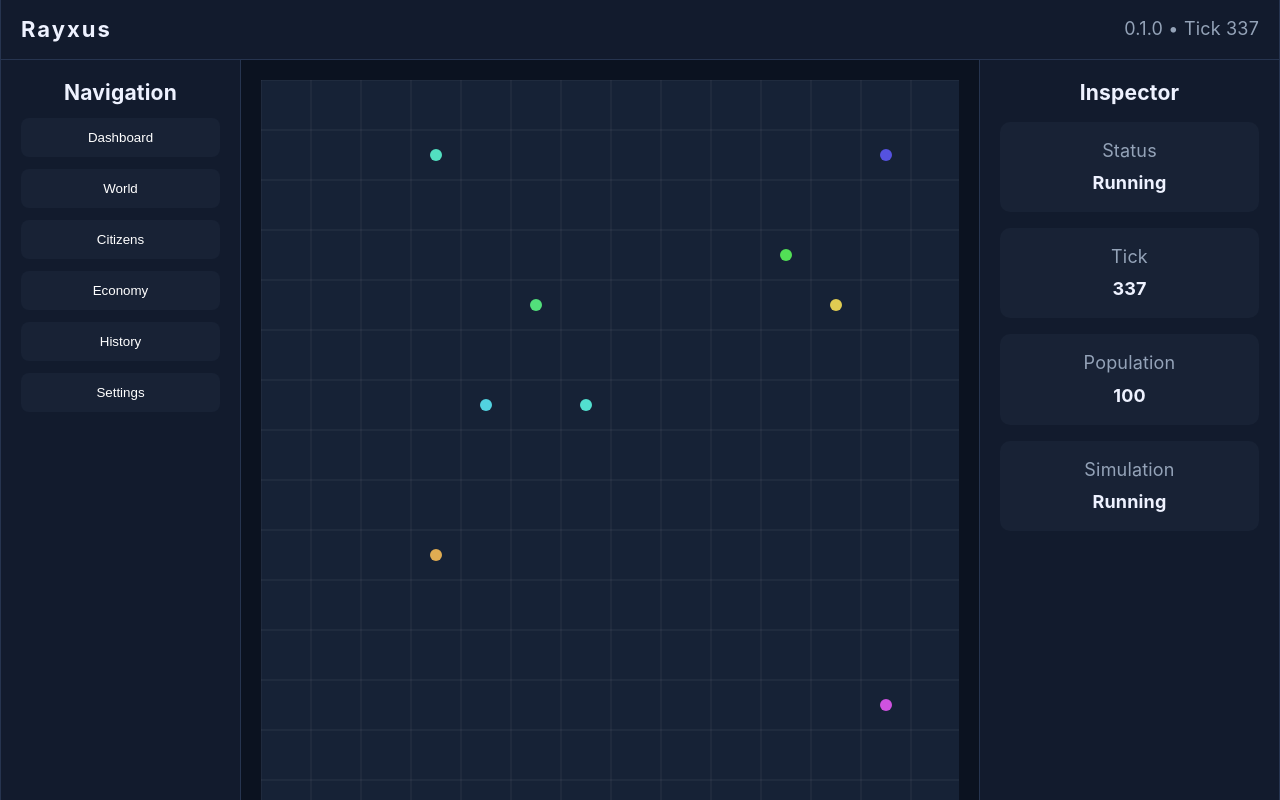
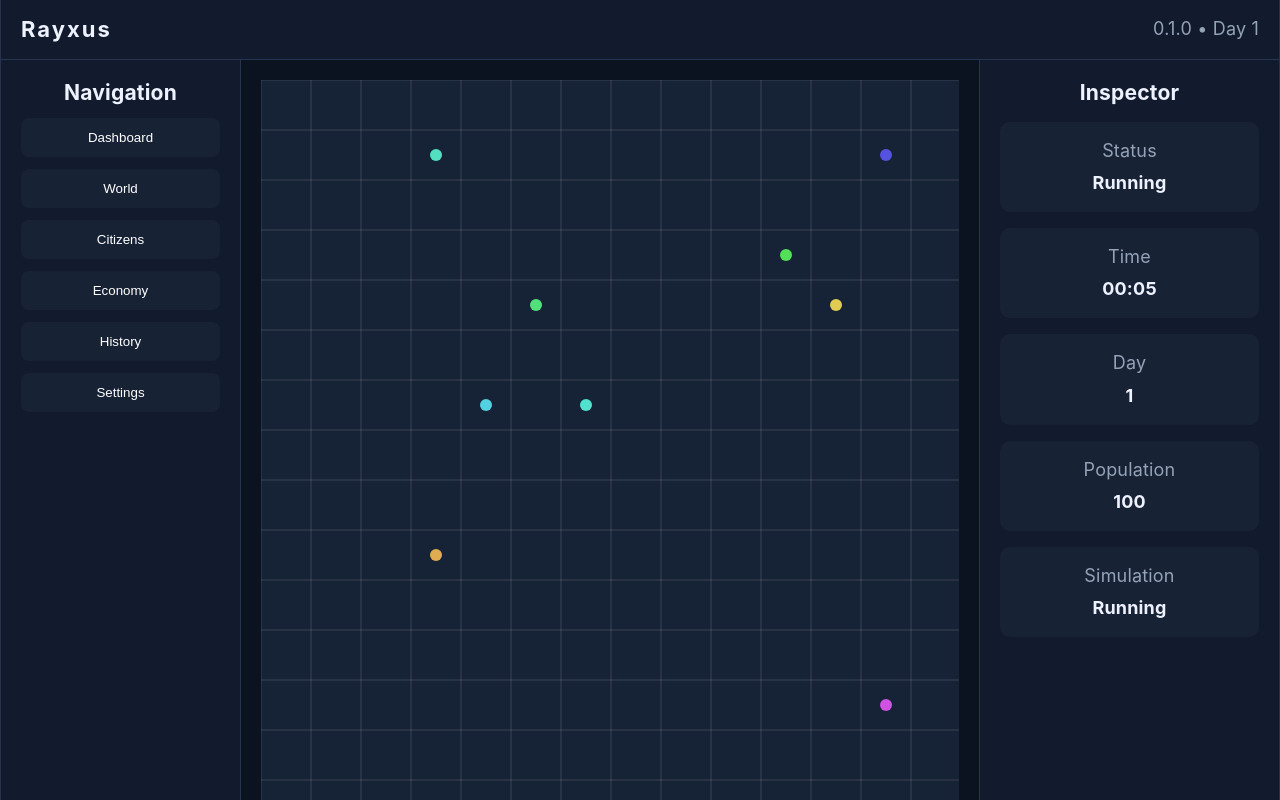
Before and after one commit to ruemugeo/rayxus, a React (Vite) app in the folder apps/web/: page / in a window 1280 px wide. Built offline with nearby package versions, Linux system fonts and the light colour scheme.

Commit message:
feat: implement simulation clock

```diff
--- a/apps/web/src/App.tsx
+++ b/apps/web/src/App.tsx
@@ -4,17 +4,18 @@ import "./App.css";
 
 import { Engine, ENGINE } from "./engine";
 import Camera from "./renderer/Camera";
+import { simulation } from "./simulation/Simulation";
 
 const engine = new Engine();
 
 export default function App() {
-  const [tick, setTick] = useState(0);
+  const [, refresh] = useState(0);
 
   useEffect(() => {
     engine.start();
 
     const ui = window.setInterval(() => {
-      setTick(engine.getState().tick);
+      refresh((v) => v + 1);
     }, 100);
 
     return () => {
@@ -29,7 +30,7 @@ export default function App() {
         <div className="logo">{ENGINE.name}</div>
 
         <div className="version">
-          {ENGINE.version} • Tick {tick}
+          {ENGINE.version} • Day {simulation.clock.day}
         </div>
       </header>
 
@@ -58,8 +59,13 @@ export default function App() {
           </div>
 
           <div className="card">
-            <p>Tick</p>
-            <strong>{tick}</strong>
+            <p>Time</p>
+            <strong>{simulation.clock.timeString}</strong>
+          </div>
+
+          <div className="card">
+            <p>Day</p>
+            <strong>{simulation.clock.day}</strong>
           </div>
 
           <div className="card">
--- a/apps/web/src/renderer/Grid.css
+++ b/apps/web/src/renderer/Grid.css
@@ -8,7 +8,7 @@
 }
 
 .cell{
-    border:1px solid rgba(255,255,255,.04);
+    border:1px solid rgba(255,255,255,.15);
 
     transition:.15s;
 }
--- a/apps/web/src/renderer/WorldRenderer.tsx
+++ b/apps/web/src/renderer/WorldRenderer.tsx
@@ -25,7 +25,7 @@ export default function WorldRenderer() {
       ctx.fillStyle = "#162236";
       ctx.fillRect(0, 0, canvas.width, canvas.height);
 
-      ctx.strokeStyle = "rgba(255,255,255,.08)";
+      ctx.strokeStyle = "rgba(255,255,255,.15)";
 
       for (let x = 0; x <= WORLD_SIZE; x++) {
         ctx.beginPath();
--- a/apps/web/src/simulation/Simulation.ts
+++ b/apps/web/src/simulation/Simulation.ts
@@ -1,18 +1,20 @@
 import { CitizenManager } from "../citizens/CitizenManager";
+import { SimulationClock } from "../time/SimulationClock";
 
 export class Simulation {
-  public readonly citizens = new CitizenManager(100);
 
-  private tick = 0;
+    readonly citizens = new CitizenManager(100);
 
-  update() {
-    this.tick++;
-    this.citizens.update();
-  }
+    readonly clock = new SimulationClock();
 
-  getTick() {
-    return this.tick;
-  }
+    update(){
+
+        this.clock.update();
+
+        this.citizens.update();
+
+    }
+
 }
 
 export const simulation = new Simulation();
--- /dev/null
+++ b/apps/web/src/time/SimulationClock.ts
@@ -0,0 +1,42 @@
+export class SimulationClock {
+
+    private ticks = 0;
+
+    update() {
+        this.ticks++;
+    }
+
+    get tick() {
+        return this.ticks;
+    }
+
+    get minute() {
+        return Math.floor(this.ticks / 60) % 60;
+    }
+
+    get hour() {
+        return Math.floor(this.ticks / 3600) % 24;
+    }
+
+    get day() {
+        return Math.floor(this.ticks / (3600 * 24)) + 1;
+    }
+
+    get month() {
+        return Math.floor((this.day - 1) / 30) + 1;
+    }
+
+    get year() {
+        return Math.floor((this.month - 1) / 12) + 1;
+    }
+
+    get timeString() {
+
+        const h = this.hour.toString().padStart(2, "0");
+        const m = this.minute.toString().padStart(2, "0");
+
+        return `${h}:${m}`;
+
+    }
+
+}
```
